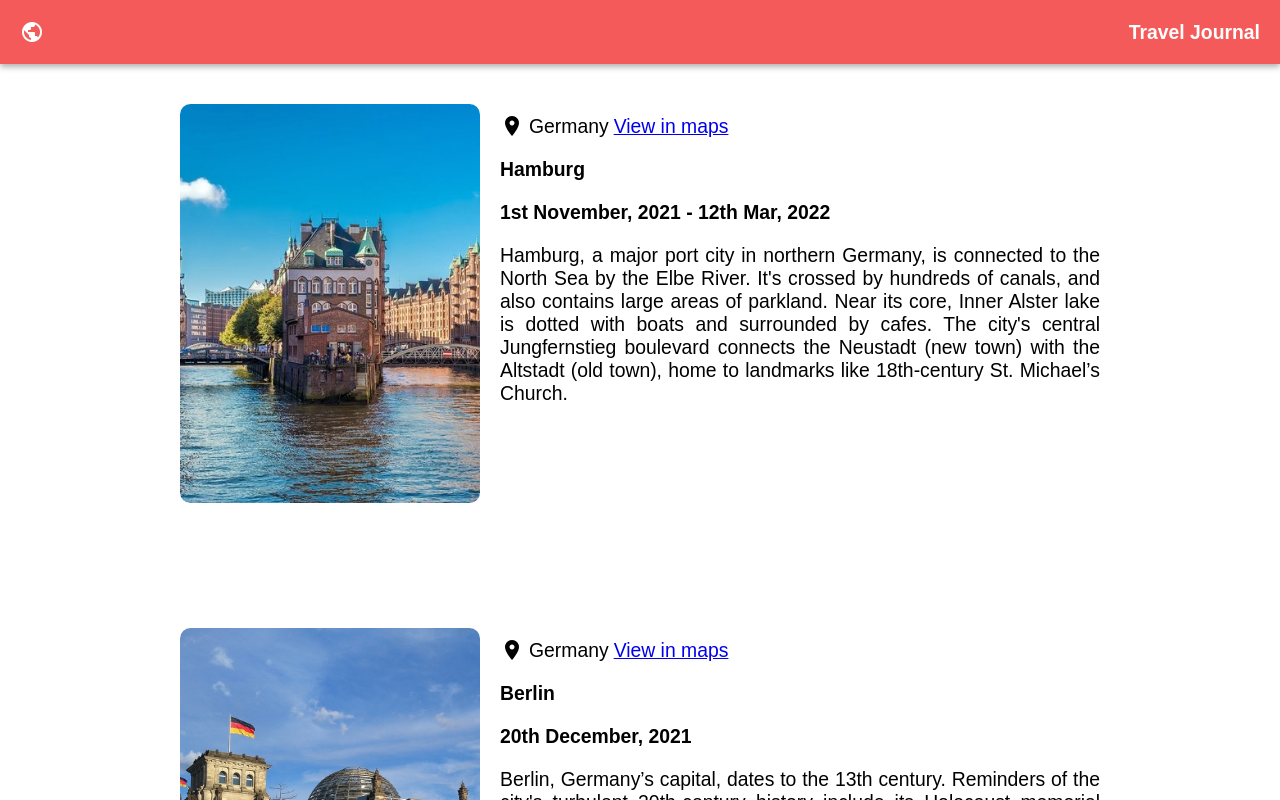
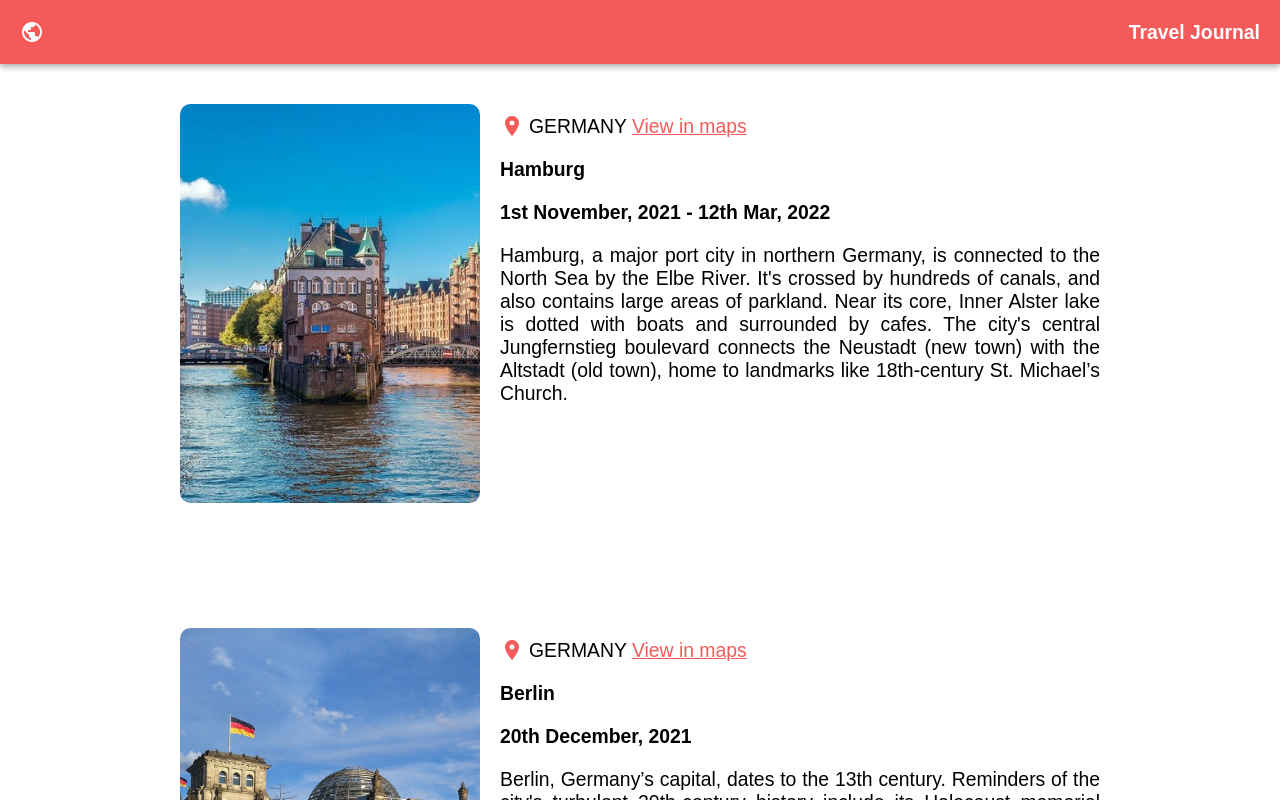
Before and after one commit to marvinobig/travel-journal, a React (Create React App) app: page / in a window 1280 px wide. Shown: the top 800 px of the page. Built offline with nearby package versions, Linux system fonts and the light colour scheme.

Commit message:
added classes of position, country and map-link

```diff
--- a/src/components/Card.jsx
+++ b/src/components/Card.jsx
@@ -7,9 +7,9 @@ export default function Card(props) {
                 </div>
                 <div className="location-info">
                     <div className="maps">
-                        <i className="material-icons">room</i>
-                        <p>{props.country}</p>
-                        <a href={props.map} alt="google map link to location" rel="noreferrer" target="_blank">View in maps</a>
+                        <i className="material-icons position">room</i>
+                        <p className="country">{props.country}</p>
+                        <a className="map-link" href={props.map} alt="google map link to location" rel="noreferrer" target="_blank">View in maps</a>
                     </div>
                     <h1 className="title">{props.location}</h1>
                     <h4 className="date-of-travel">{props.date}</h4>
```
